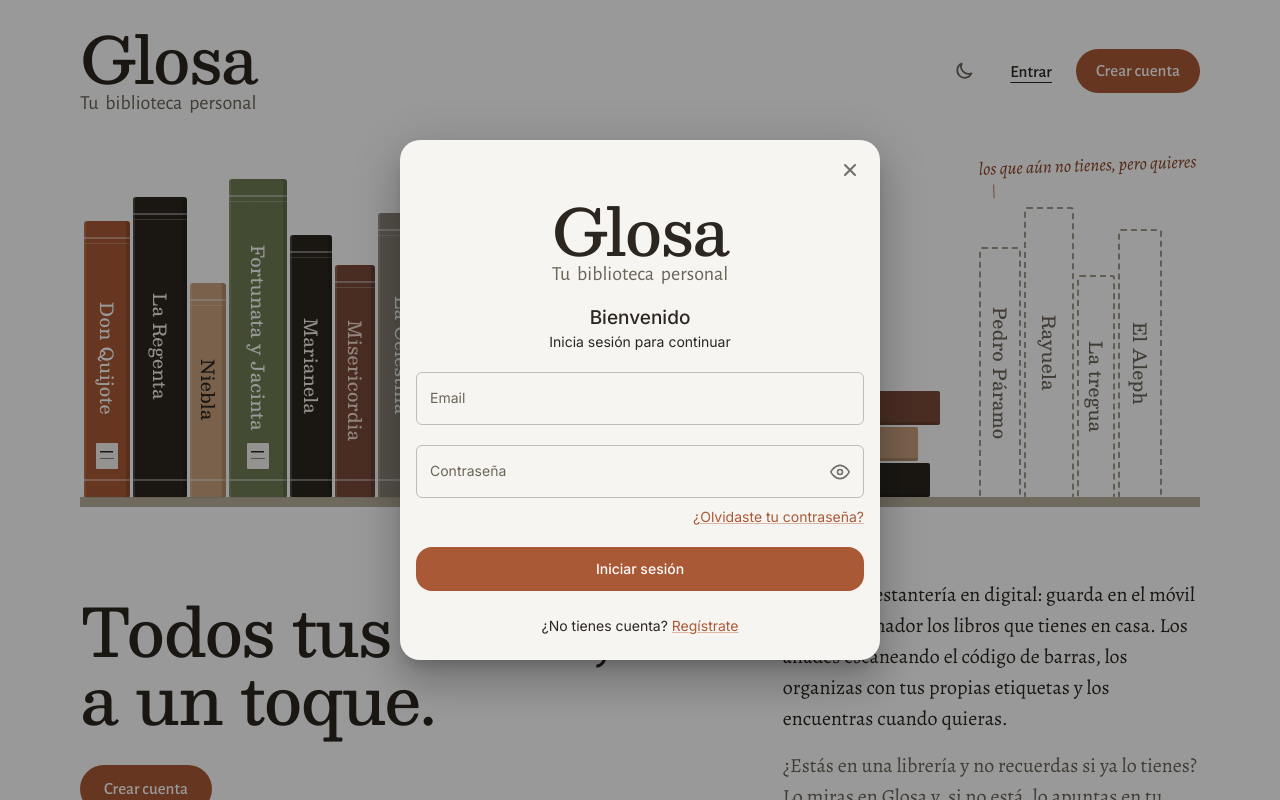
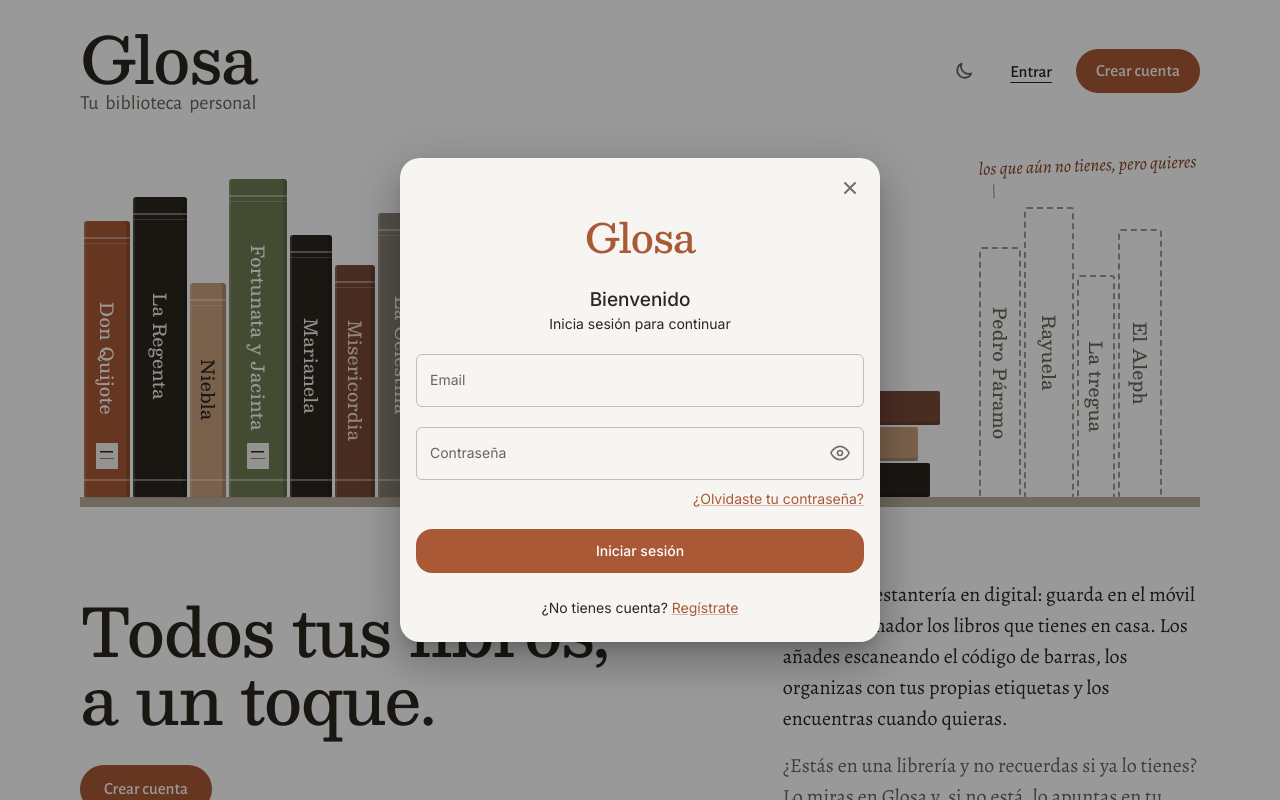
Before and after one commit to IsaSaete/biblioteca-frontend, a React (Vite) app: page /login in a window 1280 px wide. Shown: the top 800 px of the page. Built offline with nearby package versions, Linux system fonts and the light colour scheme; no server answers.

Commit message:
Use a smaller terracotta logo with more space on login and sign-up
Co-Authored-By: Claude Sonnet 5.5 <noreply@anthropic.com>
Claude-Session: https://claude.ai/code/session_01PxgBujbFCA54HJni8btLPb

```diff
--- a/src/components/ui/Brand/Brand.tsx
+++ b/src/components/ui/Brand/Brand.tsx
@@ -7,12 +7,22 @@ interface BrandProps {
   // Con `to`, el logotipo es un enlace (normalmente a la portada).
   to?: string;
   tagline?: boolean;
+  // Versión pequeña (40 px) para diálogos, donde la marca no debe competir con
+  // el título.
+  compact?: boolean;
+  // Marca en el color de acento, en lugar del color del texto.
+  accent?: boolean;
 }
 
 // Logotipo de Glosa: la marca en Besley con «Tu biblioteca personal» debajo,
 // justificada al mismo ancho y pegada a ella. Es el mismo en la landing y en
 // las pantallas de acceso.
-const Brand = ({ to, tagline = true }: BrandProps) => (
+const Brand = ({
+  to,
+  tagline = true,
+  compact = false,
+  accent = false,
+}: BrandProps) => (
   <Box
     {...(to ? { component: RouterLink, to } : { component: "span" })}
     aria-label={tagline ? "Glosa, tu biblioteca personal" : undefined}
@@ -28,7 +38,8 @@ const Brand = ({ to, tagline = true }: BrandProps) => (
       variant="landingDisplay"
       component="span"
       sx={{
-        fontSize: "clamp(52px, 5.6vw, 64px)",
+        fontSize: compact ? "40px" : "clamp(52px, 5.6vw, 64px)",
+        color: accent ? "primary.main" : undefined,
         lineHeight: 0.95,
         letterSpacing: "-0.015em",
       }}
--- a/src/domains/auth/components/AuthLayout/AuthLayout.tsx
+++ b/src/domains/auth/components/AuthLayout/AuthLayout.tsx
@@ -25,8 +25,8 @@ const AuthLayout = ({
   children,
 }: AuthLayoutProps) => (
   <FullScreenModal titleId={titleId} onBack={onBack} onClose={onClose}>
-    <Box sx={{ display: "flex", justifyContent: "center", mb: 5 }}>
-      <Brand to="/" />
+    <Box sx={{ display: "flex", justifyContent: "center", mb: 8 }}>
+      <Brand to="/" tagline={false} compact accent />
     </Box>
     <AuthFormHeader titleId={titleId} title={title} subtitle={subtitle} />
     {children}
```
Also changed, not shown: 1 other file (tests, documents, lock files or other folders).
